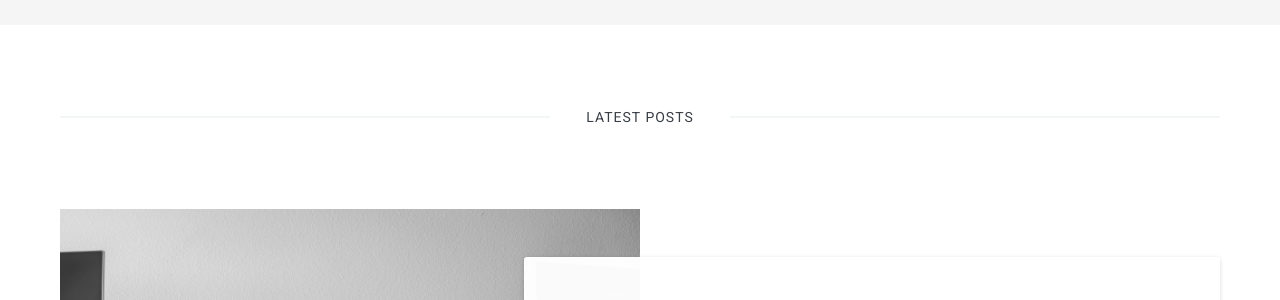
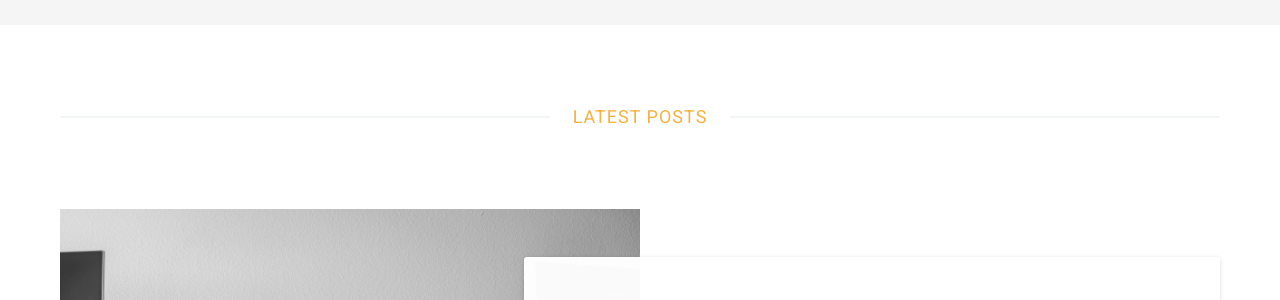
Before and after one commit to itarko/itarko.github.io, a Jekyll site: the page built from index.html, in a window 1280 px wide. Shown: the part 538-838 px from the top of the page. Built offline with Jekyll 4.4.1, drawn with Linux system fonts in a browser that asks for light colours; nearby versions of some CDN libraries; the list of posts is cut into pages by our own code.

Commit message:
Update _page-home.scss

```diff
--- a/_sass/4-layouts/_page-home.scss
+++ b/_sass/4-layouts/_page-home.scss
@@ -1,10 +1,11 @@
 .lates-title {
   position: relative;
   margin-bottom: 80px;
-  font-size: 14px;
+  font-size: 18px;
   line-height: 24px;
   letter-spacing: 1px;
   text-transform: uppercase;
+  color: #f6b141;
   font-weight: normal;
   text-align: center;
   &:after,
```
